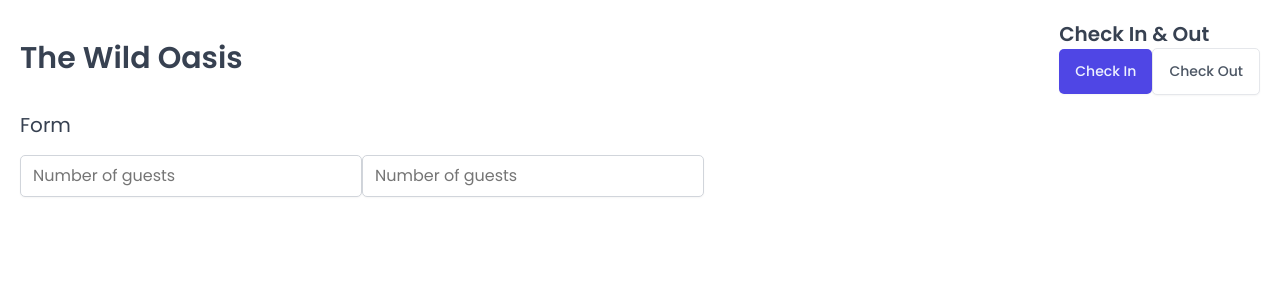
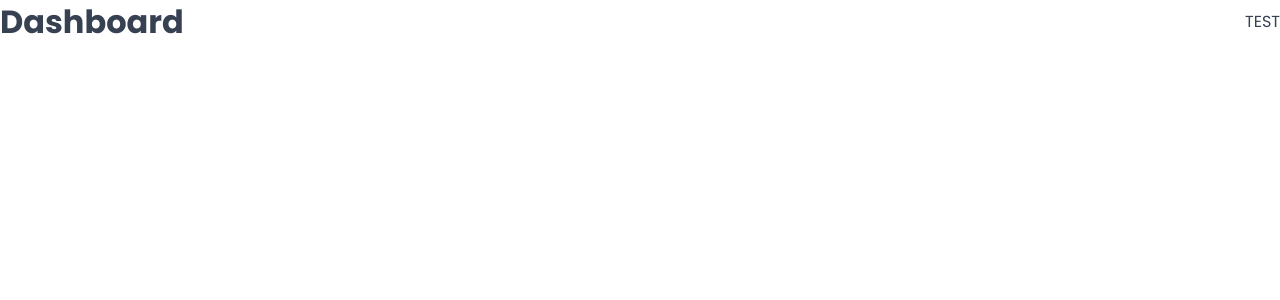
Before and after one commit to kavinned/wild-oasis, a React (Vite) app: page /dashboard in a window 1280 px wide. Shown: the top 300 px of the page. Built offline with nearby package versions, Linux system fonts and the light colour scheme; a web font is replaced by a local one.

Commit message:
setup routes

```diff
--- a/package.json
+++ b/package.json
@@ -12,6 +12,7 @@
   "dependencies": {
     "react": "^19.0.0",
     "react-dom": "^19.0.0",
+    "react-router-dom": "^7.2.0",
     "styled-components": "^6.1.15"
   },
   "devDependencies": {
--- a/src/App.jsx
+++ b/src/App.jsx
@@ -1,59 +1,39 @@
-import styled from "styled-components";
+import {
+    Navigate,
+    Route,
+    BrowserRouter as Router,
+    Routes,
+} from "react-router-dom";
+import Dashboard from "./pages/Dashboard";
+import Bookings from "./pages/Bookings";
+import Cabins from "./pages/Cabins";
+import Users from "./pages/Users";
+import Settings from "./pages/Settings";
+import Account from "./pages/Account";
+import Login from "./pages/Login";
+import PageNotFound from "./pages/PageNotFound";
 import GlobalStyles from "./styles/GlobalStyles";
-import Button from "./ui/Button";
-import Input from "./ui/Input";
-import Heading from "./ui/Heading";
-import Row from "./ui/Row";
-
-const StyledApp = styled.div`
-    padding: 20px;
-`;
 
 export default function App() {
     return (
         <>
             <GlobalStyles />
-            <StyledApp>
-                <Row>
-                    <Row type="horizontal">
-                        <Heading type="h1">The Wild Oasis</Heading>
-                        <div>
-                            <Heading type="h2" as="h2">
-                                Check In & Out
-                            </Heading>
-                            <Button
-                                variation="primary"
-                                size="medium"
-                                onClick={() => alert("Check In")}
-                            >
-                                Check In
-                            </Button>
-                            <Button
-                                variation="secondary"
-                                size="medium"
-                                onClick={() => alert("Check Out")}
-                            >
-                                Check Out
-                            </Button>
-                        </div>
-                    </Row>
-                    <Row>
-                        <Heading type="h3" as="h3">
-                            Form
-                        </Heading>
-                        <form>
-                            <Input
-                                type="number"
-                                placeholder="Number of guests"
-                            ></Input>
-                            <Input
-                                type="number"
-                                placeholder="Number of guests"
-                            ></Input>
-                        </form>
-                    </Row>
-                </Row>
-            </StyledApp>
+            <Router>
+                <Routes>
+                    <Route
+                        index
+                        element={<Navigate replace to="dashboard" />}
+                    />
+                    <Route path="dashboard" element={<Dashboard />} />
+                    <Route path="bookings" element={<Bookings />} />
+                    <Route path="cabins" element={<Cabins />} />
+                    <Route path="users" element={<Users />} />
+                    <Route path="settings" element={<Settings />} />
+                    <Route path="account" element={<Account />} />
+                    <Route path="login" element={<Login />} />
+                    <Route path="*" element={<PageNotFound />} />
+                </Routes>
+            </Router>
         </>
     );
 }
```
Also changed, not shown: 1 other file (tests, documents, lock files or other folders).
